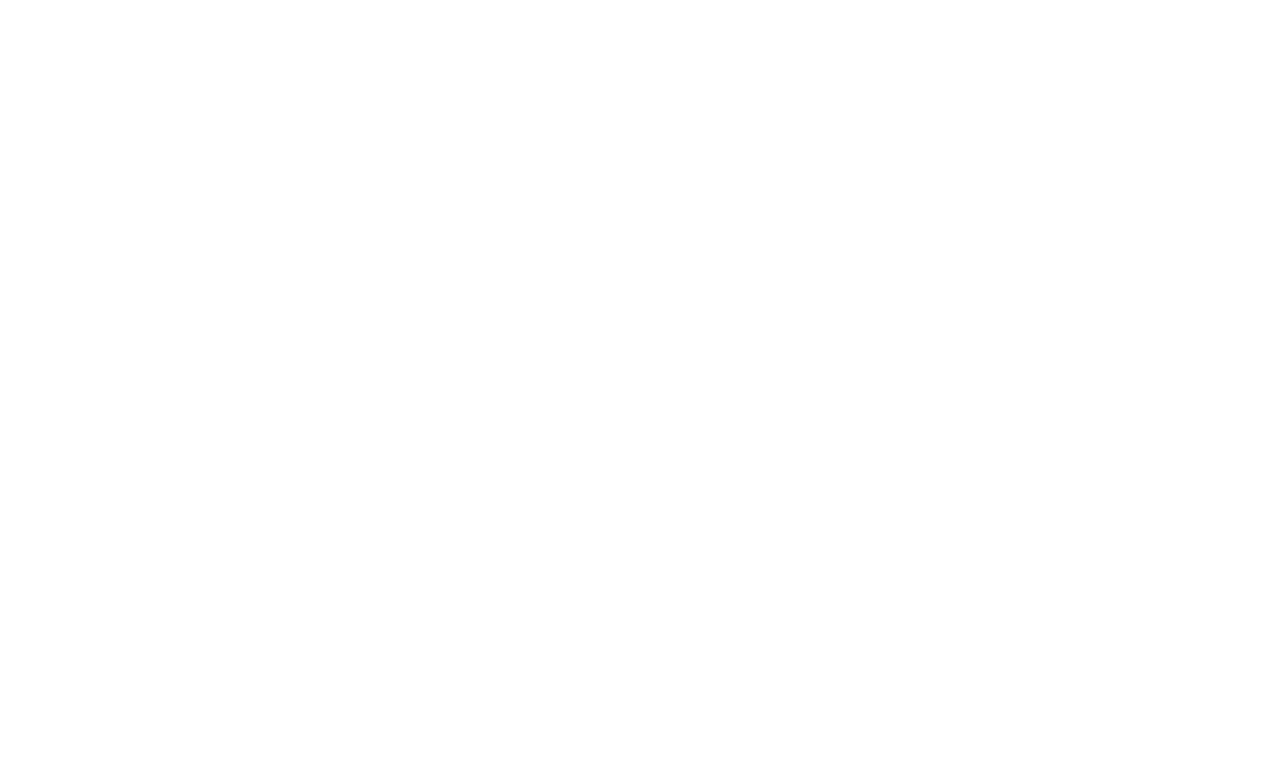
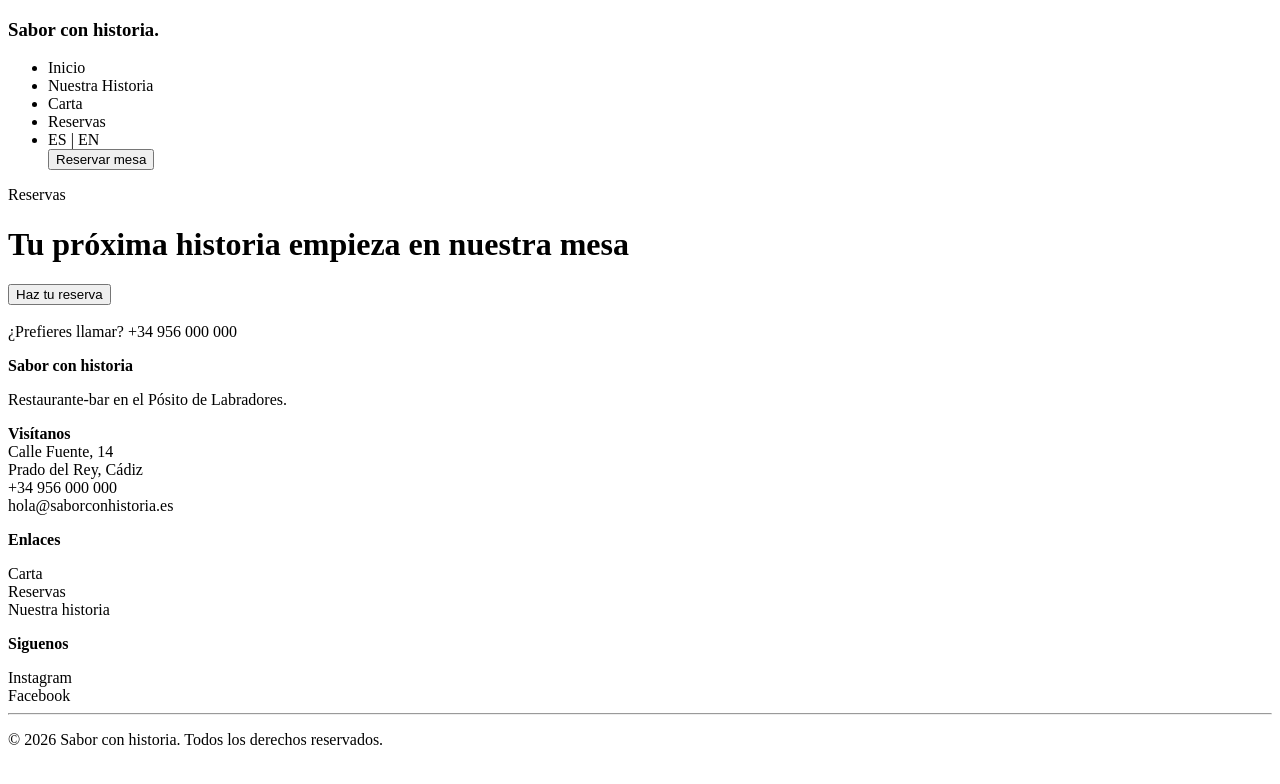
Before and after one commit to dacop1/Proyecto-dise-o-web, a plain HTML site: page Fase5/plantilla.html in a window 1280 px wide. Drawn offline with Linux system fonts and the light colour scheme.

Commit message:
Cambios fase 5

```diff
--- a/Fase5/plantilla.html
+++ b/Fase5/plantilla.html
@@ -8,20 +8,48 @@
 <body>
     <header>
         <nav>
-
+            <h3>Sabor con historia.</h3>
+            <ul>
+                <li><a>Inicio</a></li>
+                <li><a>Nuestra Historia</a></li>
+                <li><a>Carta</a></li>
+                <li><a>Reservas</a></li>
+                <li><a>ES | EN</a></li>
+                <button>Reservar mesa</button>
+            </ul>
         </nav>
     </header>
 
     <main>
-        <section>
-            <article>
+        <article>
+            <section>
 
-            </article>
-        </section>
+            </section>
+        </article>
     </main>
 
     <footer>
+        <p>Reservas</p>
+        <h1>Tu próxima historia empieza en nuestra mesa</h1>
+        <button>Haz tu reserva</button><br><br>
+        <a>¿Prefieres llamar? +34 956 000 000</a>
+        <p><b>Sabor con historia</b></p>
+        <p>Restaurante-bar en el Pósito de Labradores.</p>
+        <p>
+            <b>Visítanos</b><br>Calle Fuente, 14<br>Prado del Rey, Cádiz<br>+34 956 000 000
+            <br>hola@saborconhistoria.es
+        </p>
 
+        <p><b>Enlaces</b></p>
+        <a>Carta</a><br>
+        <a>Reservas</a><br>
+        <a>Nuestra historia</a><br>
+
+        <p><b>Siguenos</b></p>
+        <a>Instagram</a><br>
+        <a>Facebook</a><br>
+        <hr>
+        <p>&copy 2026 Sabor con historia. Todos los derechos reservados.</p>
     </footer>
 </body>
 </html>
```
Also changed, not shown: Fase5/pagina principal.html (+12 -12 lines).
